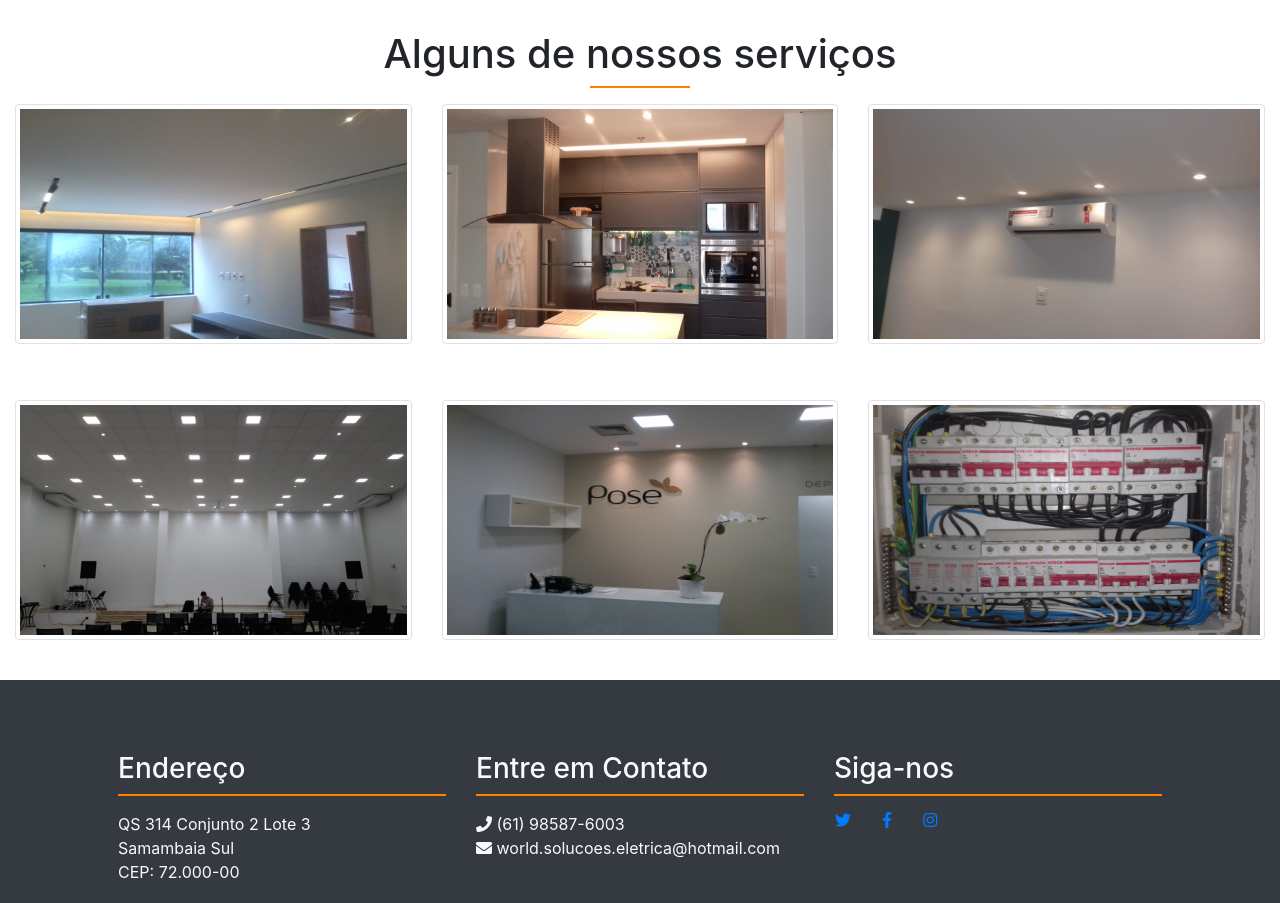
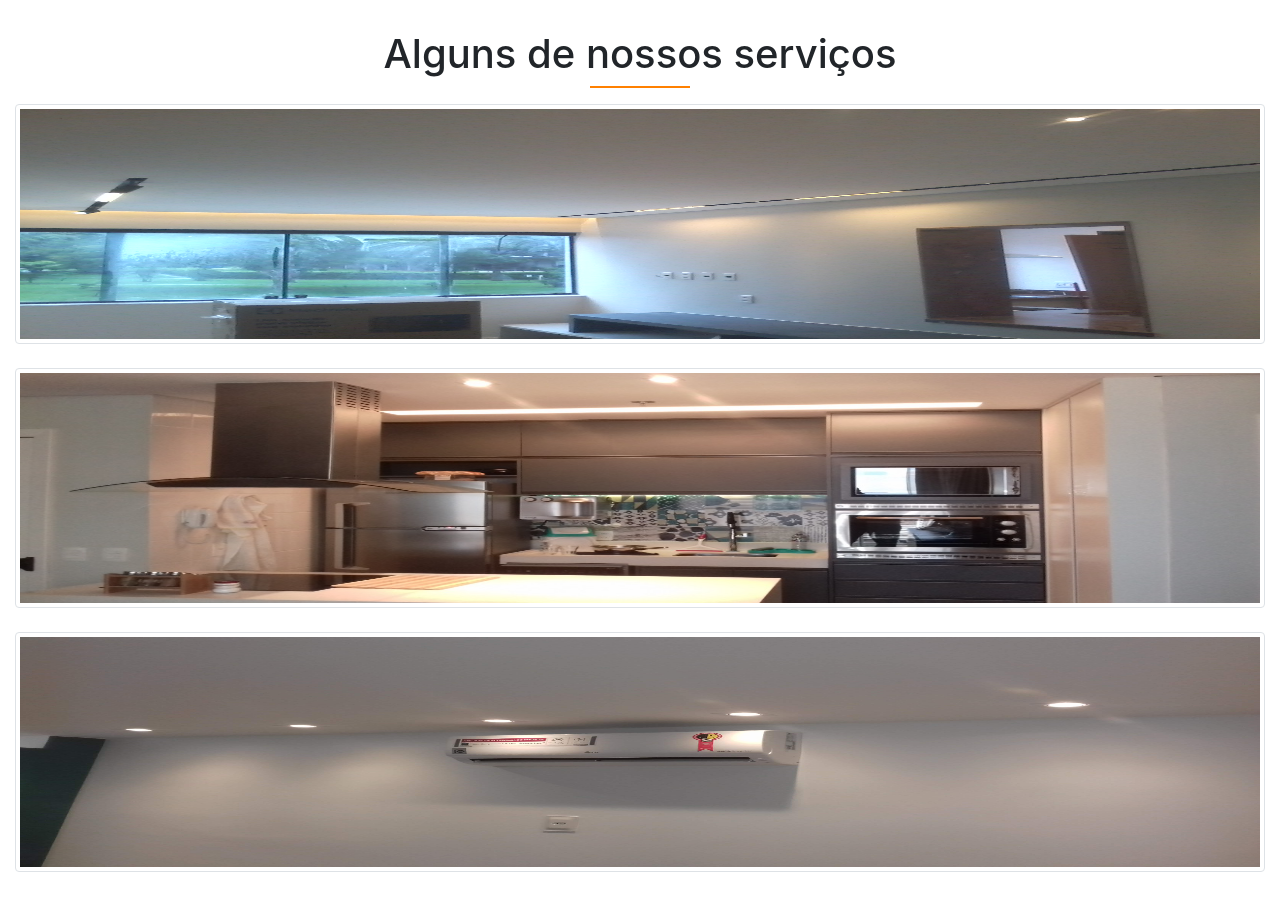
Before and after one commit to MarcoAntonioWeb/empresa-wse, a plain HTML site: page index.html in a window 1280 px wide. Shown: the part 2455-3358 px from the top of the page. Drawn offline with Linux system fonts and the light colour scheme.

Commit message:
atualização

```diff
--- a/css/estilo.css
+++ b/css/estilo.css
@@ -160,7 +160,6 @@
   }
 
   .img-thumbnail {
-    width: 100%;
     height: 540px;
   }
 
--- a/index.html
+++ b/index.html
@@ -290,25 +290,25 @@
       <span class="underline-patrocinio"></span>
 
       <div class="row py-3">
-          <div class="col-lg-4 col-xs-12 mb-4 bg-imagen">
+          <div class="col-xl-12 mb-4 bg-imagen">
                   <img class="img-thumbnail" src="img/sudoesteServico.jpg"
                   alt="imagem Sudoeste">
                 </div>
-          <div class="col-lg-4 col-xs-12 mb-4 bg-imagen">
+          <div class="col-xl-12 mb-4 bg-imagen">
                   <img class="img-thumbnail" src="img/dfServico.jpg">
                 </div>
-          <div class="col-lg-4 col-xs-12 bg-imagen">
+          <div class="col-xl-12 bg-imagen">
                   <img class="img-thumbnail" src="img/aguaclarasServico.jpg">
                 </div>
       </div>
        <div class="row py-3">
-          <div class="col-lg-4 col-xs-12 mb-4 bg-imagen">
+          <div class="col-xl-12 mb-4 bg-imagen">
                   <img class="img-thumbnail" src="img/igrejaServico.jpg">
                 </div>
-          <div class="col-lg-4 col-xs-12 mb-4 bg-imagen">
+          <div class="col-xl-12 mb-4 bg-imagen">
                   <img class="img-thumbnail" src="img/poseServico.jpg">
                 </div>
-          <div class="col-lg-4 col-xs-12 mb-4 bg-imagen">
+          <div class="col-xl-12 mb-4 bg-imagen">
                   <img class="img-thumbnail" src="img/taguatingaServico.jpg">
                 </div>
       </div>
```
